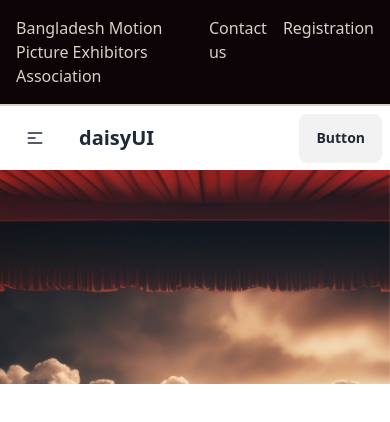
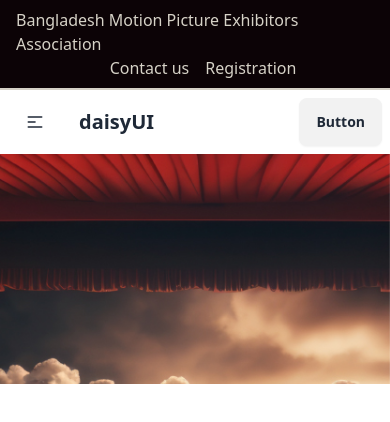
Before and after one commit to forhadhub/MPEA-Website, a plain HTML site: page index.html in a window 390 px wide. Drawn offline with nearby package versions, Linux system fonts and the light colour scheme.

Commit message:
header responsive

```diff
--- a/index.html
+++ b/index.html
@@ -49,14 +49,14 @@
 
 
 <body class="max-w-[1366px] mx-auto bg_image font-poppins h-96">
-    <header class="flex justify-between bg-pblack text-pfont p-4 border-b-2 border-pfont">
-      <div>
+    <header class="flex justify-center flex-col md:justify-between lg:justify-between md:flex-row lg:flex-row bg-pblack text-pfont px-4 py-2 border-b-2 border-pfont">
+      <div class="flex justify-center">
         <h3>Bangladesh Motion Picture Exhibitors Association</h3>
       </div>
       <div>
-        <ul class="flex">
-          <li class="list-none pl-4">Contact us</li>
-          <li class="list-none pl-4">Registration</li>
+        <ul class="flex justify-center">
+          <li class="list-none pl-4"><a href="Contact us">Contact us</a></li>
+          <li class="list-none pl-4"><a href="Registration">Registration</a></li>
         </ul>
       </div>
     </header>
```
Also changed, not shown: src/images/Logo-p1.png (added).
